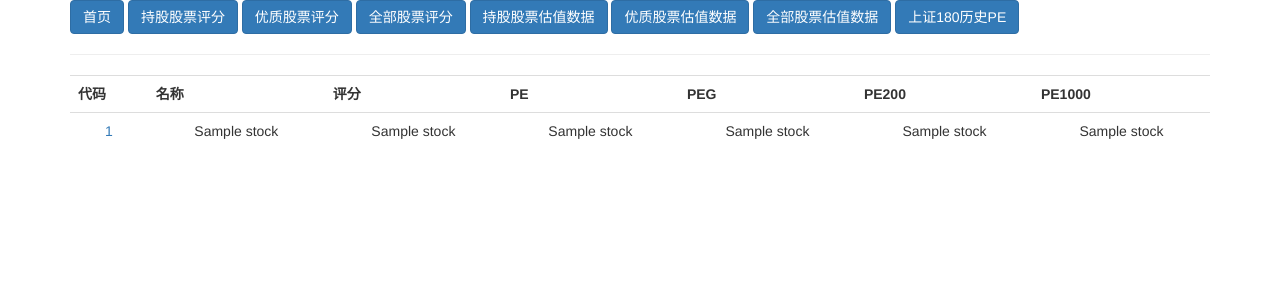
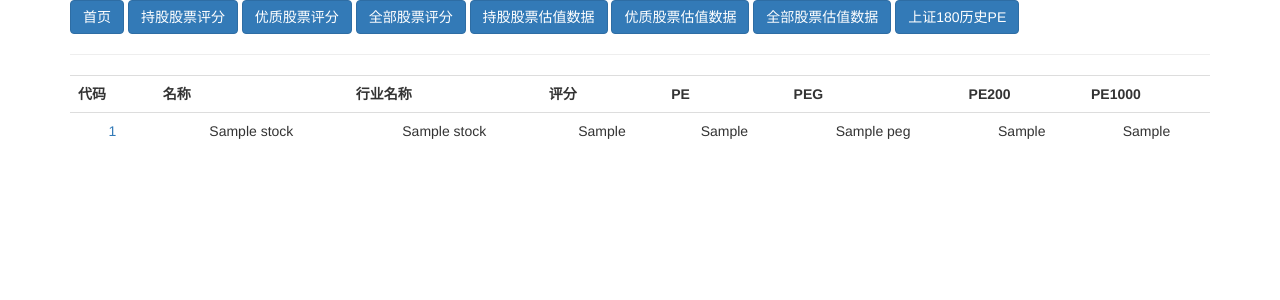
Before and after one commit to who8736/stockdatamanage, a Flask app: template web/templates/valuationnav.html in a window 1280 px wide. Shown: the top 300 px of the page. Run offline with Flask 2, Linux system fonts and the light colour scheme; the template is opened without the code that fills it: most values are stand-ins (such as "Sample title", 1, 10 or a date in 2020); parts of the project's set-up code (start-up, migrations or seed data) failed here and were passed over; some libraries are stand-ins or nearby versions.

```diff
--- a/sqlrw.py
+++ b/sqlrw.py
@@ -636,6 +636,11 @@ def readValuationSammary():
            'from valuation where date = (select max(date) from valuation) '
            'order by pf desc;')
     stocks = pd.read_sql(sql, engine)
+    sql = ('select a.stockid, a.name, c.hyname'
+           ' from stocklist a, hangyestock b, hangyename c'
+           ' where a.stockid=b.stockid and b.hyid=c.hyid order by stockid;')
+    hyname = pd.read_sql(sql, engine)
+    stocks = pd.merge(stocks, hyname, how='left')
     return stocks
 
 
--- a/web/templates/valuationnav.html
+++ b/web/templates/valuationnav.html
@@ -9,22 +9,24 @@
             <tr>
                 <th>代码</th>
                 <th>名称</th>
+                <th>行业名称</th>
                 <th>评分</th>
                 <th>PE</th>
                 <th>PEG</th>
                 <th>PE200</th>
                 <th>PE1000</th>
             </tr>
-				{% for stock in stockList %}
+            {% for index, stock in stocksDf.iterrows() %}
             <tr>
-						<td><a class="text-center" href="/valuation/{{ stock[0] }}">
-							{{ stock[0] }}</a></td>
-						<td>{{ stock[1] }}</td>
-						<td>{{ stock[2] }}</td>
-						<td>{{ stock[3] }}</td>
-						<td>{{ stock[4] }}</td>
-						<td>{{ stock[5] }}</td>
-						<td>{{ stock[6] }}</td>
+                <td><a class="text-center" href="/valuation/{{ index }}">
+                    {{ stock['stockid'] }}</a></td>
+                <td>{{ stock['name'] }}</td>
+                <td>{{ stock['hyname'] }}</td>
+				<td>{{ stock['pf'] }}</td>
+				<td>{{ stock['pe'] }}</td>
+				<td>{{ stock['peg'] }}</td>
+				<td>{{ stock['pe200'] }}</td>
+                <td>{{ stock['pe1000'] }}</td>
             </tr>
             {% endfor %}
         </table>
```
Also changed, not shown: report.py (+4 -4 lines), web/views.py (+2 -12 lines). Lines whose indentation alone changed are shown as unchanged.
